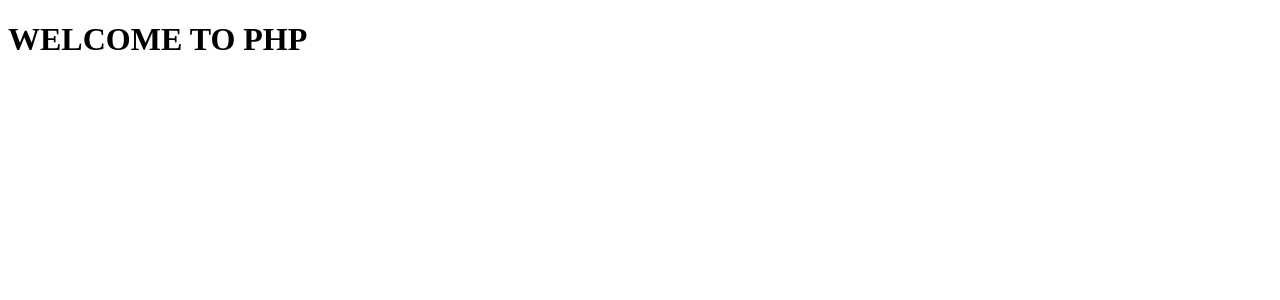
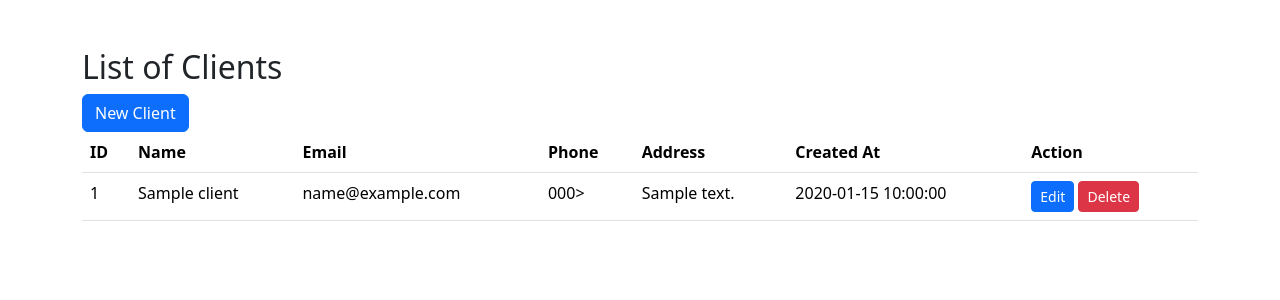
Before and after one commit to Ear-Linda/PHP, a PHP site: page / in a window 1280 px wide. Shown: the top 300 px of the page. Run offline with PHP 8.4, Linux system fonts and the light colour scheme; tables that the repository leaves empty or names only in its code hold one stand-in row (values such as "Sample post").

Commit message:
fixes #1

```diff
--- a/index.php
+++ b/index.php
@@ -1,11 +1,72 @@
 <!DOCTYPE html>
 <html lang="en">
 <head>
+    <title>PHP-info</title>
     <meta charset="UTF-8">
     <meta name="viewport" content="width=device-width, initial-scale=1.0">
-    <title>PHP-info</title>
+    <link href="https://cdn.jsdelivr.net/npm/bootstrap@5.3.3/dist/css/bootstrap.min.css" rel="stylesheet">
+    <script src="https://cdn.jsdelivr.net/npm/bootstrap@5.3.3/dist/js/bootstrap.bundle.min.js"></script>
 </head>
 <body>
-    <h1>WELCOME TO PHP</h1>
+    <div class="container my-5">
+        <h2>List of Clients</h2>
+        <a class="btn btn-primary" href="/crud-php/create.php" role="button">New Client</a><br>
+        <table class="table">
+            <thead>
+                <th>ID</th>
+                <th>Name</th>
+                <th>Email</th>
+                <th>Phone</th>
+                <th>Address</th>
+                <th>Created At</th>
+                <th>Action</th>
+            </thead>
+
+            <tbody>
+                <?php
+                    $servername = "localhost";
+                    $username = "root";
+                    $password = "";
+                    $database = "crud-php";
+
+                     // create connection
+                     $connection = new mysqli($servername, $username, $password, $database);
+
+                     // check connection
+                     if ($connection->connect_error){
+                        die("Connection failed: " . $connection->connect_error);
+                     }
+
+                     //read all row from database table
+                     $sql = "SELECT * FROM clients";
+                     $result = $connection->query($sql);
+
+                     if (!$result){
+                        die("Invalid query: " . $connection->error);
+                     }
+
+                     //read data of each row
+                     while($row = $result->fetch_assoc()){
+                        echo "
+                         <tr>
+                            <td>$row[id]</td>
+                            <td>$row[name]</td>
+                            <td>$row[email]</td>
+                            <td>$row[phone]></td>
+                            <td>$row[address]</td>
+                            <td>$row[created_at]</td>
+                            <td>
+                                <a class='btn btn-primary btn-sm' href='/crud-php/edit.php?id=$row[id]'>Edit</a>
+                                <a class='btn btn-danger btn-sm' href='/crud-php/delete.php?id=$row[id]'>Delete</a>
+                            </td>
+                </tr>
+                        ";
+                     }
+                ?>
+
+
+            </tbody>
+        </table>
+    </div>
 </body>
 </html>
```
